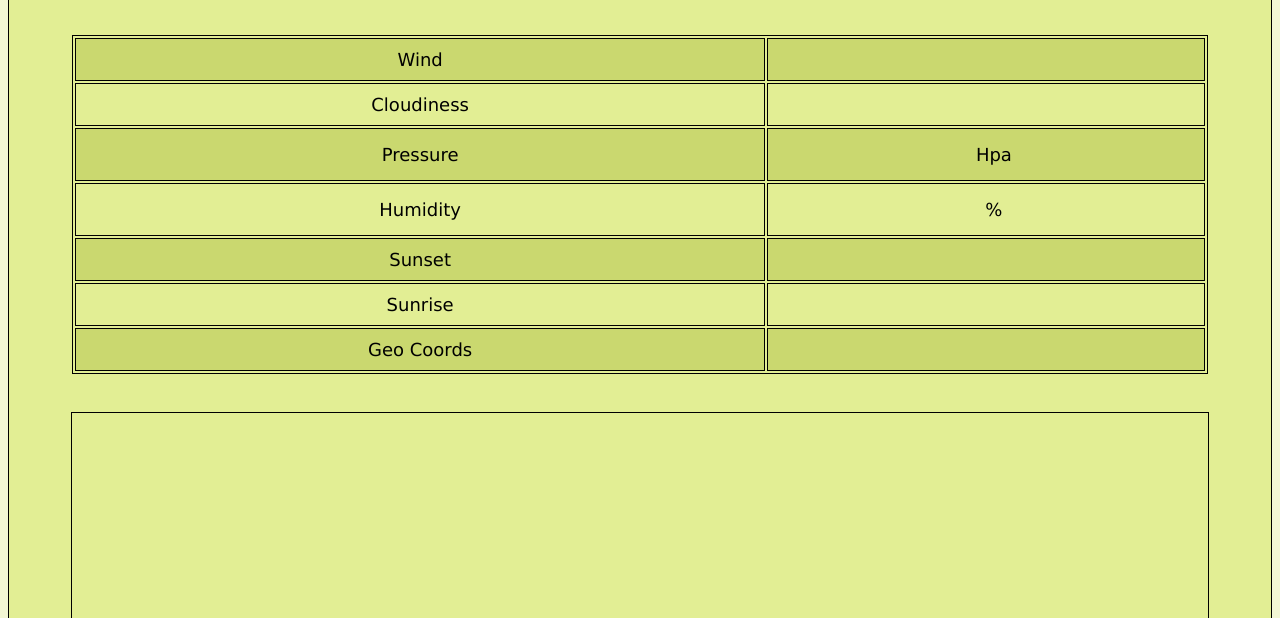
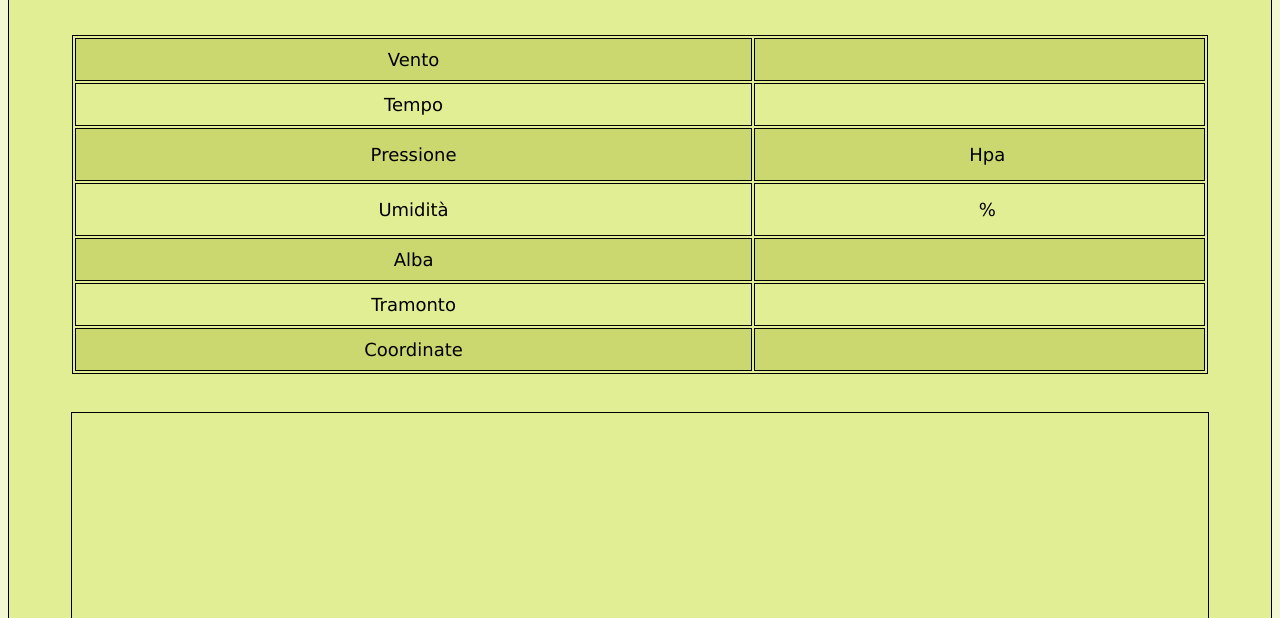
Before and after one commit to Ary18/DSGroupTeam1, a website: page source/html/index.html in a window 1280 px wide. Shown: the part 482-1100 px from the top of the page. Drawn offline with nearby package versions, Linux system fonts and the light colour scheme; some packages are replaced by stand-ins of ours.

Commit message:
modificato sito in italiano e aggiunto check al vento

```diff
--- a/source/html/index.html
+++ b/source/html/index.html
@@ -28,37 +28,38 @@
             </div>
             <table>
             <tr>
-                    <td>Wind</td>
+                    <td>Vento</td>
                     <td id="wind"></td>
             </tr>
             <tr>
-                    <td>Cloudiness</td>
+                    <td>Tempo</td>
                     <td id="cloudiness"></td>
                 </tr>
                 <tr>
-                    <td>Pressure</td>
+                    <td>Pressione</td>
                     <td>
                         <p id="pressure"></p>
                         <p>hpa</p>
                     </td>
             </tr>
             <tr>
-                    <td>Humidity</td>
+                    <td>Umidità</td>
                     <td>
                         <p id="humidity"></p>
                         <p>%</p>
                     </td>
             </tr>
             <tr>
-                    <td>Sunset</td>
+                    <td>Alba</td>
+                    <td id="sunrise"></td>
+
+            </tr>
+            <tr>
+                    <td>Tramonto</td>
                     <td id="sunset"></td>
             </tr>
             <tr>
-                    <td>Sunrise</td>
-                    <td id="sunrise"></td>
-            </tr>
-            <tr>
-                    <td>Geo Coords</td>
+                    <td>Coordinate</td>
                     <td id="geoCoords"></td>
             </tr>
             </table>
--- a/source/javascript/index.js
+++ b/source/javascript/index.js
@@ -27,7 +27,7 @@ function loadSite(weather) {
         localStorage.username = user;
     }
     oldAccess = user + " ultimo accesso " + oldDate;
-
+    console.log(weather);
     var arrayId = ['nome', 'accesso', 'icona', 'temp', 'wind', 'cloudiness', 'pressure', 'humidity', 'sunrise', 'sunset'];
     var arrayValue = [user, oldDate, weather.weather[0].icon, weather.main.temp, weather.wind, weather.weather[0].description, weather.main.pressure, weather.main.humidity, weather.sys.sunrise, weather.sys.sunset];
     for (var i = 0; i < arrayId.length; i++) {
@@ -73,7 +73,7 @@ function funzioneOk(position) {
             position: mapProp.center,
             map: map
         });
-        $.getJSON('http://api.openweathermap.org/data/2.5/weather?lat='+latitulong.lat()+'&lon='+latitulong.lng()+'&APPID=ee6b293d773f4fcd7e434f79bbc341f2', loadSite);
+        $.getJSON('http://api.openweathermap.org/data/2.5/weather?lat='+latitulong.lat()+'&lon='+latitulong.lng()+'&lang=it&APPID=ee6b293d773f4fcd7e434f79bbc341f2', loadSite);
     }
 }
 function funzioneErrore(error) {
@@ -92,7 +92,10 @@ function load(id, value) {
             name.innerText = temp.toFixed(1);
             break;
         case 'wind':
-                name.innerText = ' ' + value.speed + ' m/s,  (' + value.deg + ')';
+                if(value.deg===undefined){
+                    name.innerText = 'calmo';
+                }else{
+                name.innerText = ' ' + value.speed + ' m/s,  (' + value.deg + ')';}
             break;
         case 'sunrise': case 'sunset':
             name.innerText = moment.unix(value).format('kk:mm:ss ');
```
